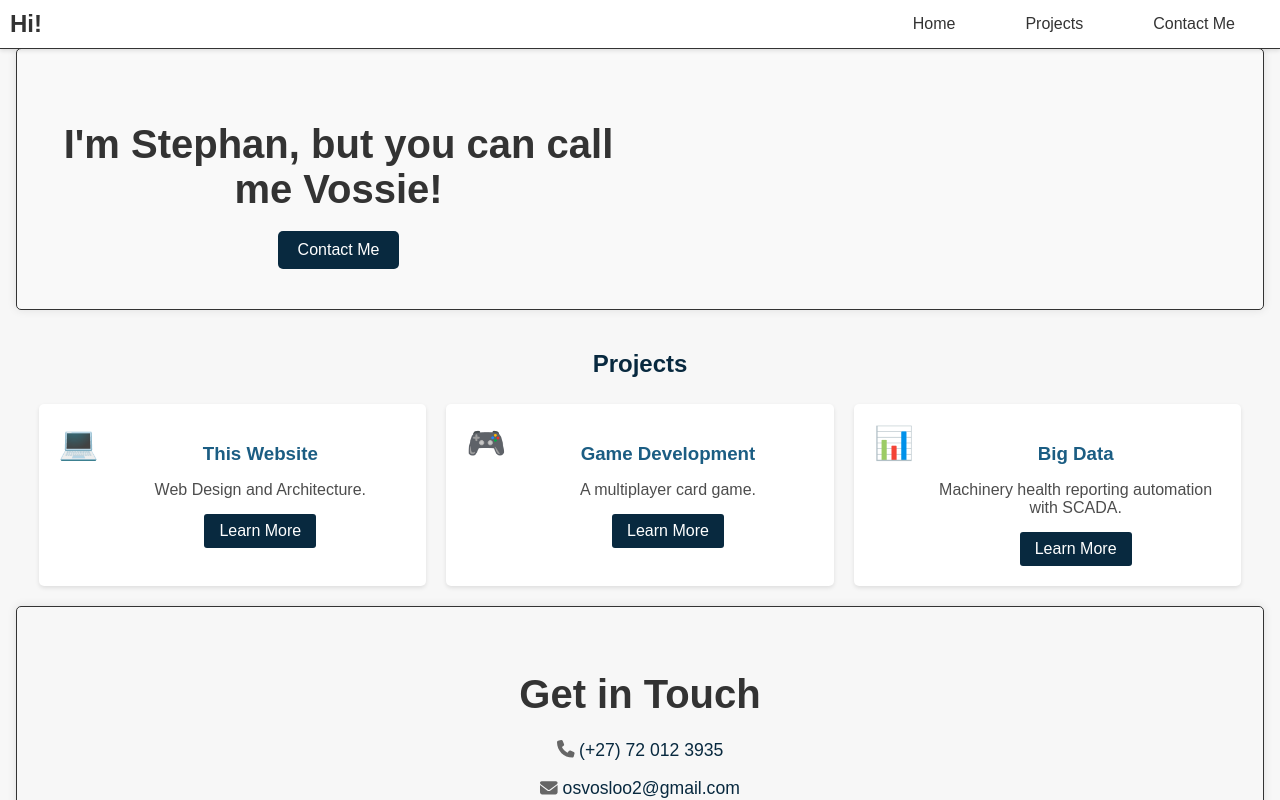
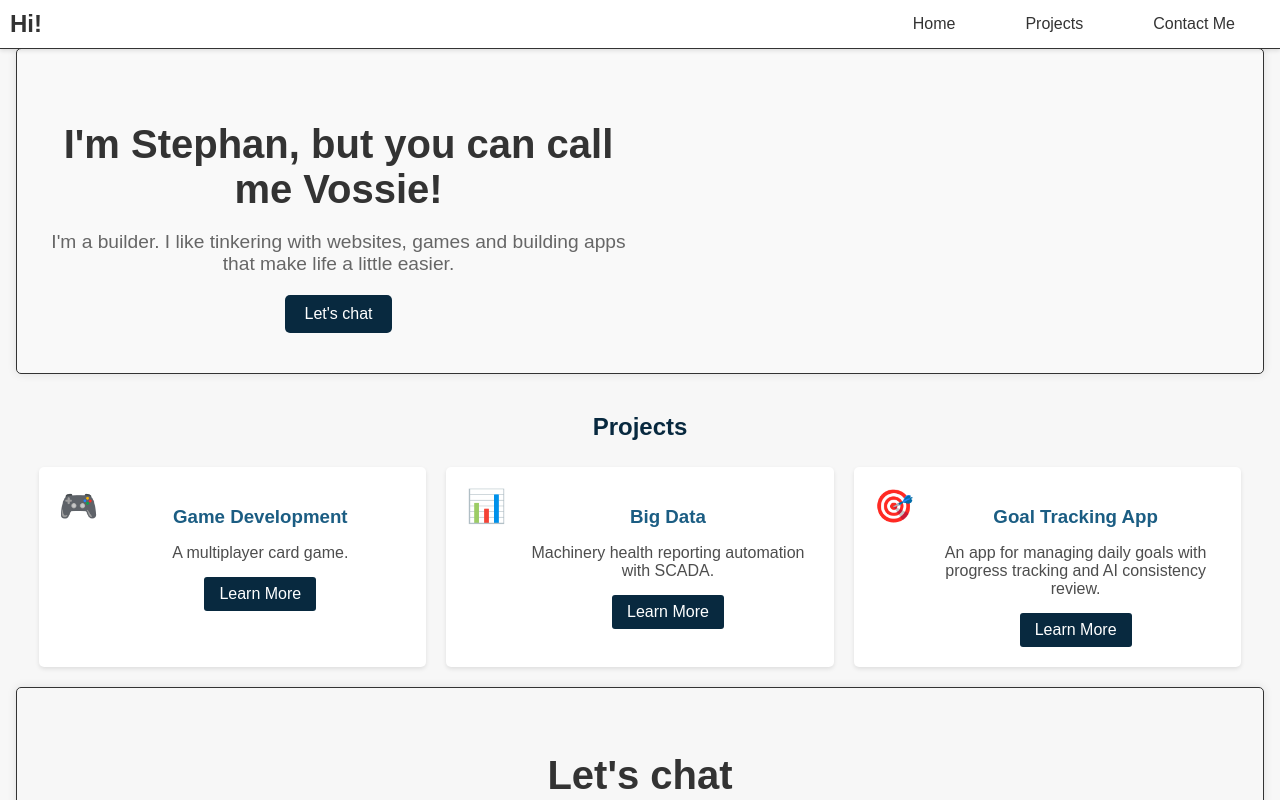
Before and after one commit to Osvosloo/Portfolio, a React (Vite) app: page / in a window 1280 px wide. Shown: the top 800 px of the page. Built offline with nearby package versions, Linux system fonts and the light colour scheme; no server answers.

Commit message:
minor UI updates

```diff
--- a/src/components/ContactMe.jsx
+++ b/src/components/ContactMe.jsx
@@ -1,4 +1,4 @@
-import React, { useRef } from "react";
+import { useRef } from "react";
 import ".././styles/ContactMe.css";
 import { FontAwesomeIcon } from "@fortawesome/react-fontawesome";
 import { faPhone, faEnvelope } from "@fortawesome/free-solid-svg-icons";
@@ -32,7 +32,7 @@ const ContactMe = () => {
   return (
     <section className="contact-me">
       <div className="contact-content">
-        <h2>Get in Touch</h2>
+        <h2>Let&apos;s chat</h2>
         <div className="contact-options">
           <div className="contact-option">
             <i className="fas fa-phone"></i>
@@ -61,7 +61,7 @@ const ContactMe = () => {
             <textarea id="message" name="message" rows="4" required></textarea>
           </div>
           <button type="submit" className="submit-button">
-            Submit
+            Send
           </button>
         </form>
       </div>
--- a/src/components/Hero.jsx
+++ b/src/components/Hero.jsx
@@ -8,10 +8,13 @@ function Hero() {
     <section className="hero">
       <div className="hero-text">
         <h1>I&apos;m Stephan, but you can call me Vossie!</h1>
-        <p></p>
+        <p>
+          I&apos;m a builder. I like tinkering with websites, games and building
+          apps that make life a little easier.
+        </p>
         <button className="hero-button">
           <Link to="contact-me" smooth={true} duration={400}>
-            Contact Me
+            Let&apos;s chat
           </Link>{" "}
         </button>
       </div>
--- a/src/components/Projects.jsx
+++ b/src/components/Projects.jsx
@@ -1,14 +1,13 @@
-import React from "react";
 import "../styles/Projects.css";
 
 const projects = [
-  {
-    id: 1,
-    title: "This Website",
-    symbol: "💻",
-    description: "Web Design and Architecture.",
-    link: "https://example.com/project1",
-  },
+  // {
+  //   id: 1,
+  //   title: "This Website",
+  //   symbol: "💻",
+  //   description: "Web Design and Architecture.",
+  //   link: "https://example.com/project1",
+  // },
   {
     id: 2,
     title: "Game Development",
@@ -22,6 +21,14 @@ const projects = [
     symbol: "📊",
     description: "Machinery health reporting automation with SCADA.",
     link: "https://example.com/project3",
+  },
+  {
+    id: 4,
+    title: "Goal Tracking App",
+    symbol: "🎯",
+    description:
+      "An app for managing daily goals with progress tracking and AI consistency review.",
+    link: "https://example.com/goal-tracking-app",
   },
 ];
 
```
